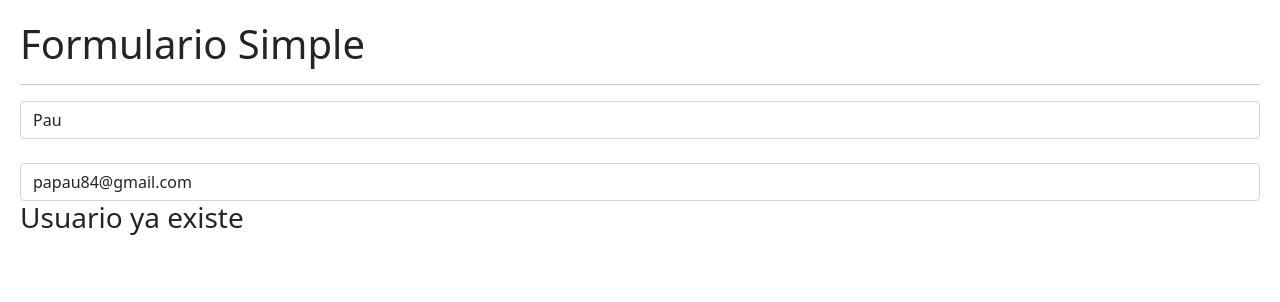
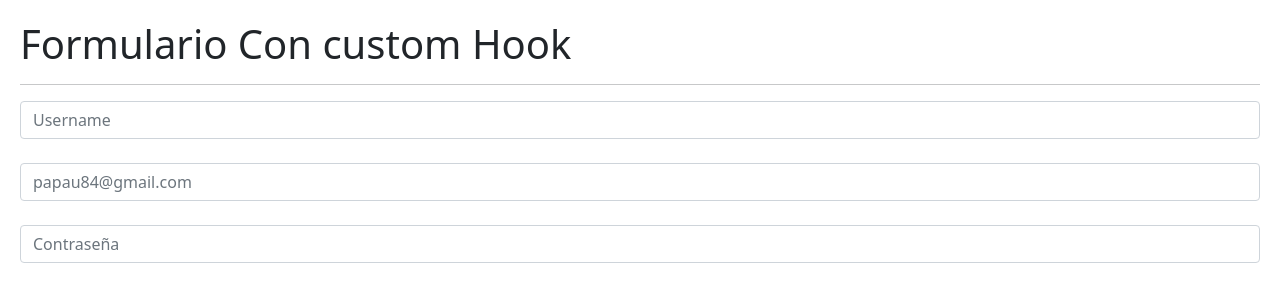
Before and after one commit to Oen844/hook-react-app, a React (Vite) app: page / in a window 1280 px wide. Shown: the top 302 px of the page. Built offline with nearby package versions, Linux system fonts and the light colour scheme.

Commit message:
formulario custom hook

```diff
--- /dev/null
+++ b/src/02-useEffect/FormWithCustomHook.jsx
@@ -0,0 +1,54 @@
+import { useEffect, useState } from "react"
+import { useForm } from "../hooks/useForm"
+
+
+
+export default function FormWithCustomHook() {
+
+
+    const { formState, onInputChange, useState, username, email, password} = useForm({
+        username: '',
+        email: '',
+        password: '',
+    });
+
+    //const { username, email, password} = formState;
+
+    return (
+
+        <>
+            <h1>Formulario Con custom Hook</h1>
+            <hr />
+
+            <input
+                type="text"
+                className="form-control"
+                placeholder="Username"
+                name="username"
+                value={username}
+                onChange={onInputChange}
+            />
+
+            <input
+                type="email"
+                className="form-control mt-4"
+                placeholder="papau84@gmail.com"
+                name="email"
+                value={email}
+                onChange={onInputChange}
+            />
+
+            <input
+                type="password"
+                className="form-control mt-4"
+                placeholder="Contraseña"
+                name="password"
+                value={password}
+                onChange={onInputChange}
+            />
+
+
+
+        </>
+    )
+}
--- /dev/null
+++ b/src/hooks/useForm.js
@@ -0,0 +1,22 @@
+'react'
+
+import { useState } from "react";
+
+export const useForm = (initialForm = {}) => {
+
+    const [formState, setFormState] = useState(initialForm);
+
+    const onInputChange = ({ target }) => {
+        const { name, value } = target;
+        setFormState({
+            ...formState,
+            [name]: value
+        })
+    }
+
+    return {
+        ...formState,
+        onInputChange,
+        useState
+    }
+}
--- a/src/main.jsx
+++ b/src/main.jsx
@@ -2,6 +2,7 @@
 import ReactDOM from 'react-dom/client'
 import CounterApp from './01-useState/CounterApp'
 import CounterWithCounterHook from './01-useState/CounterWithCounterHook'
+import FormWithCustomHook from './02-useEffect/FormWithCustomHook'
 import SimpleForm from './02-useEffect/SimpleForm'
 import { HooksApp } from './HooksApp'
 
@@ -12,6 +13,7 @@
     {/* <HooksApp /> */}
     {/* <CounterApp/> */}
     {/* <CounterWithCounterHook/> */}
-    <SimpleForm/>
+    {/* <SimpleForm/> */}
+    <FormWithCustomHook/>
   </React.StrictMode>
 )
```
